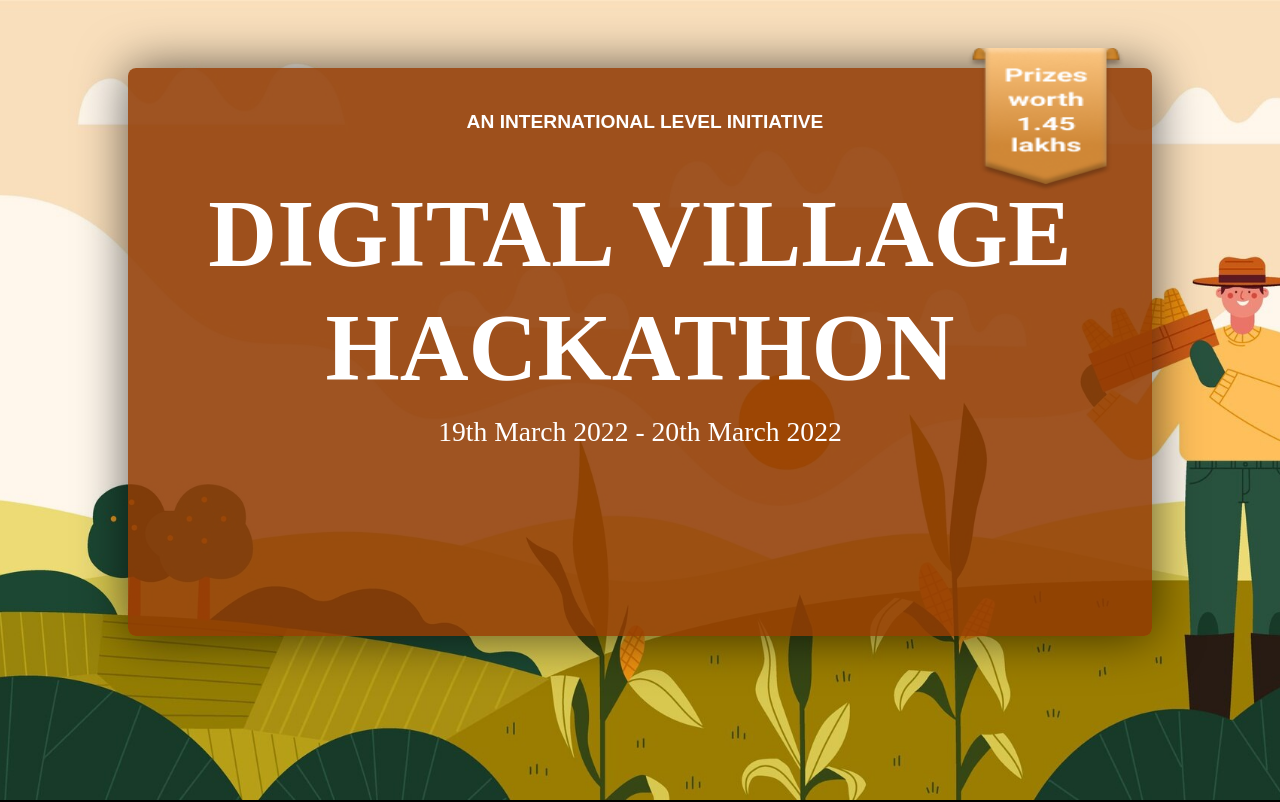
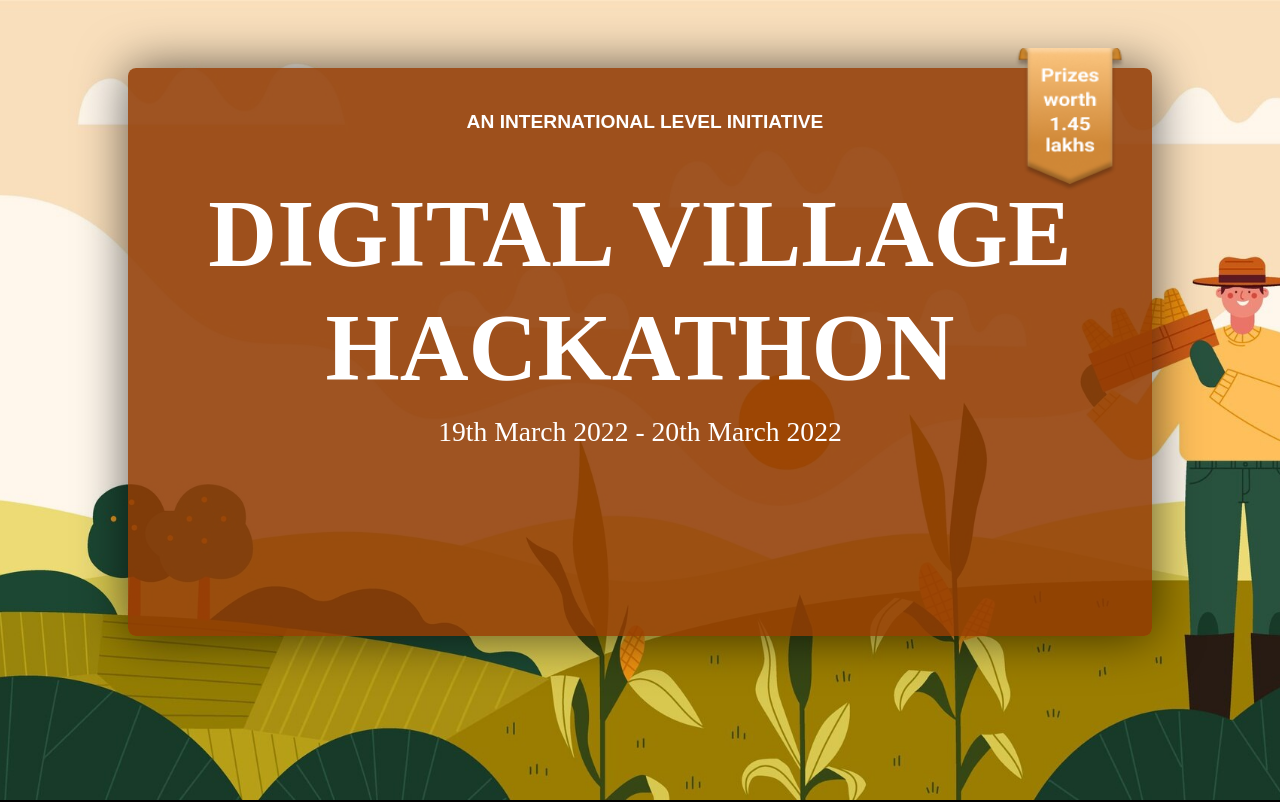
Before and after one commit to developer-student-club-thapar/Digital-Village-Hackathon, a React (Vite) app: page / in a window 1280 px wide. Shown: the top 802 px of the page. Built offline with nearby package versions, Linux system fonts and the light colour scheme.

Commit message:
changed svg
Signed-off-by: Mad1ad <72143774+Sahaj-Srivastava24@users.noreply.github.com>

```diff
--- a/src/Components/Landing/landing.css
+++ b/src/Components/Landing/landing.css
@@ -230,7 +230,7 @@
 
 #image {
   height: 9rem;
-  width: 10rem;
+  width: 7rem;
   position: absolute;
   top: 16vh;
   right: 12vw;
```
